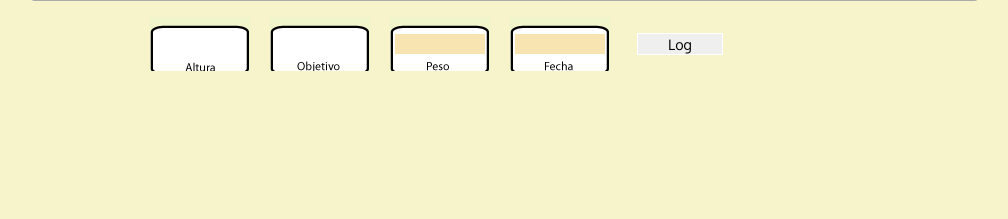
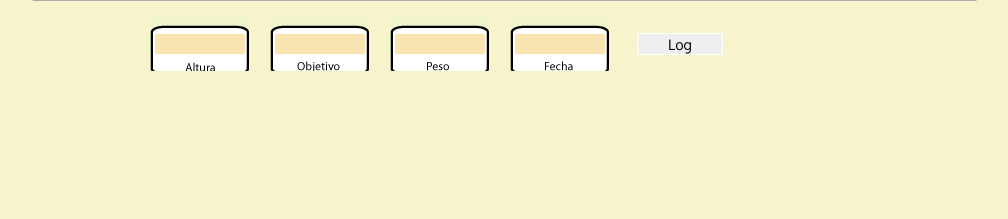
Before and after one commit to acantatore/Chompanion, a Python web app: template template/Log.html in a window 1280 px wide. Shown: the part 452-671 px from the top of the page, without its empty margins (140-1148 px from the left). Run offline with Jinja, Linux system fonts and the light colour scheme; the template is opened without the code that fills it: most values are stand-ins (such as "Sample title", 1, 10 or a date in 2020).

Commit message:
Refactoring

```diff
--- a/static/text.css
+++ b/static/text.css
@@ -96,8 +96,11 @@ div.bottom#dat{
 div.bottom#dat input:empty{
     background-color: #f7e4b0;
 }
-div.bottom#bmi{
-    background-image: url("/static/bmi_bgr.png");
+div.bottom#alt input:empty{
+    background-color: #f7e4b0;
+}
+div.bottom#obj input:empty{
+    background-color: #f7e4b0;
 }
 div.bottom input{
     border: 1px solid #fff;
--- a/template/Log.html
+++ b/template/Log.html
@@ -12,7 +12,7 @@
     <!-- jQuery -->
     <script type="text/javascript" src="/static/jquery.min.js"></script>
     <script type="text/javascript" src="/static/jquery-ui.min.js"></script>
-
+    <script type="text/javascript" src="/static/jquery.validate.min.js"></script>
     <!-- jQplot -->
     <script type="text/javascript" src="/static/jquery.jqplot.min.js"></script>
     <script type="text/javascript" src="/static/plugins/jqplot.dateAxisRenderer.min.js"></script>
@@ -128,6 +128,17 @@
             }})
 
     </script>
+    <script type="text/javascript">
+        jQuery.extend({
+            postBioData:function(frm){
+                var $form = $( frm ),
+                        height = $( '#bioPost input[name="height"]' ).val(),
+                        target = $( '#bioPost input[name="target"]' ).val(),
+                        url = "/users/{{ nick }}/";
+                $.post( url,{ height: height, target:target });
+        }
+                });
+    </script>
     <script type="text/javascript" charset="utf-8">
         jQuery.extend({
             renderBioData:function(){
@@ -190,20 +201,22 @@
         <div class="clear"></div>
 
             <div class="grid_2 "><p></p></div>
-        <form action="/users/{{ nick }}/" id="bioPost">
-            <div class="grid_2 bottom" id="alt"><p><input id="height" type="text"  name="height" value=""></p></div>
-            <div class="grid_2 bottom" id="obj"><p><input id="target" type="text" name="target" value=""></p></div>
+        <form action="/users/{{ nick }}/" id="bioPost" name="bioPost">
+            <div class="grid_2 bottom" id="alt"><p><input id="in_alt" type="text"  name="height" value=""></p></div>
+            <div class="grid_2 bottom" id="obj"><p><input class="required" id="in_obj" type="text" name="target" value=""></p></div>
         </form>
+    <script>
+        $("#bioPost input[name=target]").change(function() {
+            event.preventDefault();
+            $.postBioData(this)
+            $("#in_obj").effect("highlight", {}, 1500);
+        });
+    </script>
         <script>
-            $('#bioPost').change(function() {
+            $("#bioPost input[name=height]").change(function() {
                 event.preventDefault();
-
-                var $form = $( this ),
-                        height = $form.find( 'input[name="height"]' ).val(),
-                        target = $form.find( 'input[name="target"]' ).val(),
-                        url = "/users/{{ nick }}/"/*$form.attr( 'action' );*/
-                $.post( url,{ height: height, target:target });
-
+                $.postBioData(this);
+                $("#in_alt").effect("highlight", {}, 1500);
             });
         </script>
         <form action="/users/{{ nick }}/entry/"id="entryPost">
```
